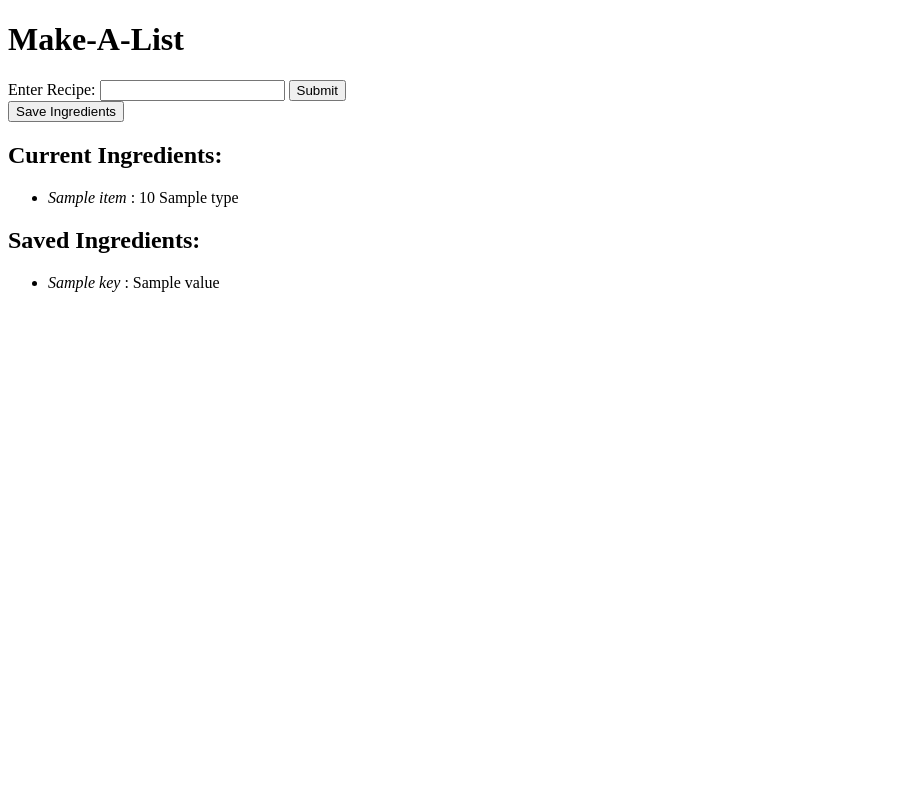
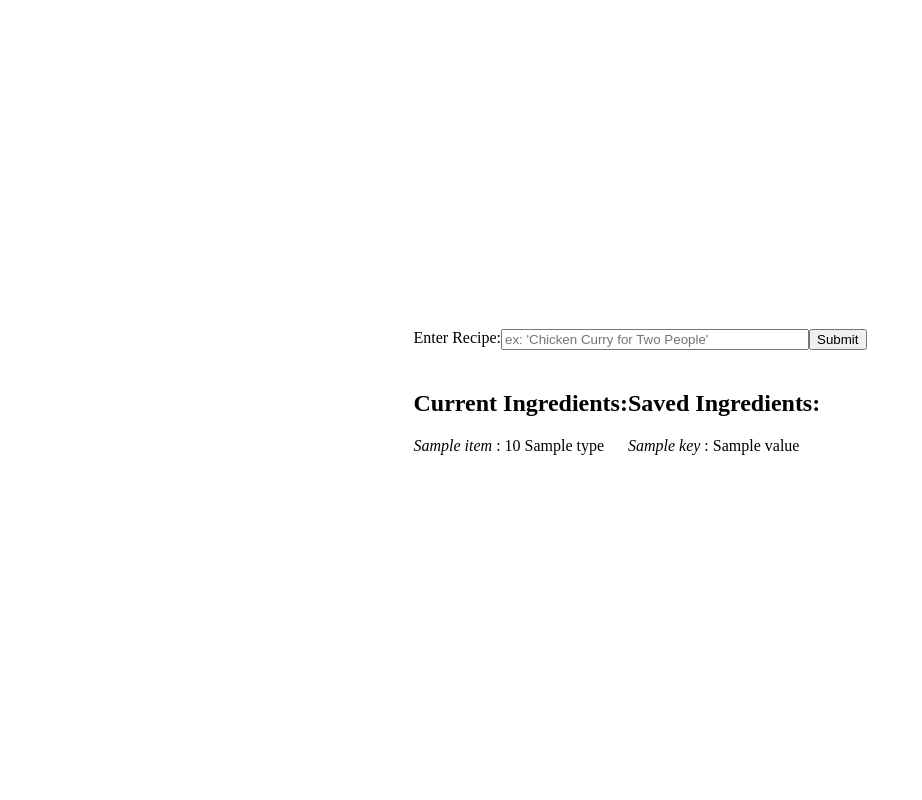
Before and after one commit to clixworld/Make-A-List, a Flask app: template templates/index.html in a window 1280 px wide. Shown: the whole page, without its empty margins (0-922 px from the left). Run offline with Flask 3, Linux system fonts and the light colour scheme; the template is opened without the code that fills it: most values are stand-ins (such as "Sample title", 1, 10 or a date in 2020).

Commit message:
functionality are all done, started html and css

```diff
--- a/server.py
+++ b/server.py
@@ -1,6 +1,10 @@
 from flask import Flask, render_template, request
 from chatgpt import ChatGPT
 import ast
+import smtplib
+from important import EMAIL, PASSWORD
+from email.mime.text import MIMEText
+from email.mime.multipart import MIMEMultipart
 
 ai_bot = ChatGPT()
 app = Flask(__name__)
@@ -17,21 +21,25 @@ def combine_ingredients(existing, new):
             measurement_type = ingredient.get('type', 'unknown')
 
             key = f"{name}_{measurement_type}"
-            existing[key] = existing.get(key, 0) + amount
+            existing[key] = round(existing.get(key, 0) + amount, 2)
 
     return existing
 
-@app.route('/', methods=['GET', 'POST'])
+@app.route('/', methods=['GET'])
 def home():
     global current_ingredients, saved_ingredients
 
-    if request.method == 'POST':
-        user_input = request.form['recipe']
-        attempt_str = ai_bot.messages(user_input)
-        current_ingredients = ast.literal_eval(attempt_str)
-
     return render_template("index.html", attempt=current_ingredients, saved_ingredients=saved_ingredients)
 
+@app.route('/current_ingredients', methods=['POST'])
+def current_ingredient():
+    global saved_ingredients, current_ingredients
+
+    user_input = request.form['recipe']
+    attempt_str = ai_bot.messages(user_input)
+    current_ingredients = ast.literal_eval(attempt_str)
+
+    return render_template("index.html", attempt=current_ingredients, saved_ingredients=saved_ingredients, save_option=True)
 
 @app.route('/save_ingredients', methods=['POST'])
 def save_ingredients():
@@ -46,7 +54,34 @@ def save_ingredients():
 
     current_ingredients = []
 
-    return render_template("index.html", attempt=current_ingredients, saved_ingredients=saved_ingredients)
+    return render_template("index.html", attempt=current_ingredients, saved_ingredients=saved_ingredients, send_email_opt=True)
+
+@app.route('/send_email', methods=['POST'])
+def send_message():
+    global saved_ingredients
+
+    user_email = request.form["email"]
+    print(f"{saved_ingredients}")
+    with smtplib.SMTP("smtp.gmail.com", 587) as connection:
+        connection.starttls()
+        connection.login(EMAIL, PASSWORD)
+
+        message = MIMEMultipart()
+        message["From"] = EMAIL
+        message["To"] = user_email
+        message["Subject"] = "Your Saved Ingredients"
+
+        body = "Your Saved ingredients:\n\n"
+        for key, value in saved_ingredients.items():
+            body += f"{key}:{value}\n"
+
+        message.attach(MIMEText(body, "plain"))
+
+        connection.sendmail(from_addr=EMAIL, to_addrs=user_email, msg=message.as_string())
+
+    return render_template("index.html", attempt=current_ingredients, saved_ingredients=saved_ingredients, send_email_opt=True)
+
+
 
 if __name__ == "__main__":
     app.run(debug=True)
--- /dev/null
+++ b/static/styles.css
@@ -0,0 +1,36 @@
+body {
+    margin: 0;
+}
+
+.containers {
+    display: flex;
+    flex-wrap: wrap;
+    flex-direction: column;
+    height: 100vh;
+    justify-content: center;
+    align-content: center;
+    padding: 0px;
+    gap: 20px;
+
+}
+
+.undertop {
+    display: flex;
+    flex-wrap: wrap;
+}
+li {
+    list-style-type: none;
+}
+
+ul {
+    padding-left: 0;
+}
+
+.enter-recipe form{
+    display: flex;
+    flex-wrap: wrap;
+}
+
+.enter-recipe form input {
+    width: 300px;
+}
--- a/templates/index.html
+++ b/templates/index.html
@@ -4,22 +4,26 @@
     <meta charset="UTF-8">
     <meta name="viewport" content="width=device-width, initial-scale=1.0">
     <title>Make-A-List</title>
+    <link
+        rel="stylesheet"
+        href="../static/styles.css"
+    />
 </head>
 <body>
-    <h1>Make-A-List</h1>
-
-    <form action="/" method="post">
+    <div class="containers">
+        <div class="top-side">
+            <div class="enter-recipe">
+                <form action="/current_ingredients" method="post">
                     <label for="recipe">Enter Recipe:</label>
-        <input type="text" name="recipe" id="recipe" required>
+                    <input type="text" placeholder="ex: 'Chicken Curry for Two People'" name="recipe" id="recipe" required>
                     <button type="submit">Submit</button>
                 </form>
+            </div>
+        </div>
 
-    <form action="/save_ingredients" method="post">
-        <input type="hidden" name="recipe_text" value="{{ attempt }}">
-        <button type="submit" name="action" value="save">Save Ingredients</button>
-    </form>
-
-
+        <div class="undertop">
+            <div class="left_side">
+                <div class="current-ingredients-list">
                     {% if attempt %}
                         <h2>Current Ingredients:</h2>
                         <ul>
@@ -30,7 +34,20 @@
                             {% endfor %}
                         </ul>
                     {% endif %}
+                </div>
 
+                <div class="save-ingredients-form">
+                    {% if save_option %}
+                        <form action="/save_ingredients" method="post">
+                            <input type="hidden" name="recipe_text" value="{{ attempt }}">
+                            <button type="submit" name="action" value="save">Save Ingredients</button>
+                        </form>
+                    {% endif %}
+                </div>
+            </div>
+
+            <div class="right_side">
+                <div class="saved-ingredients-list">
                     {% if saved_ingredients %}
                         <h2>Saved Ingredients:</h2>
                         <ul>
@@ -41,6 +58,18 @@
                             {% endfor %}
                         </ul>
                     {% endif %}
-
+                </div>
+                <div class="send-email-form">
+                    {% if send_email_opt %}
+                        <form action="/send_email" method="post">
+                            <label for="email">Enter your email:</label>
+                            <input type="text" name="email" id="email" required>
+                            <button type="send">Send</button>
+                        </form>
+                    {% endif %}
+                </div>
+            </div>
+        </div>
+    </div>
 </body>
 </html>
```
Also changed, not shown: chatgpt.py (+2 -13 lines), static/makealist2.png (added), 2 other files. Lines whose indentation alone changed are shown as unchanged.
